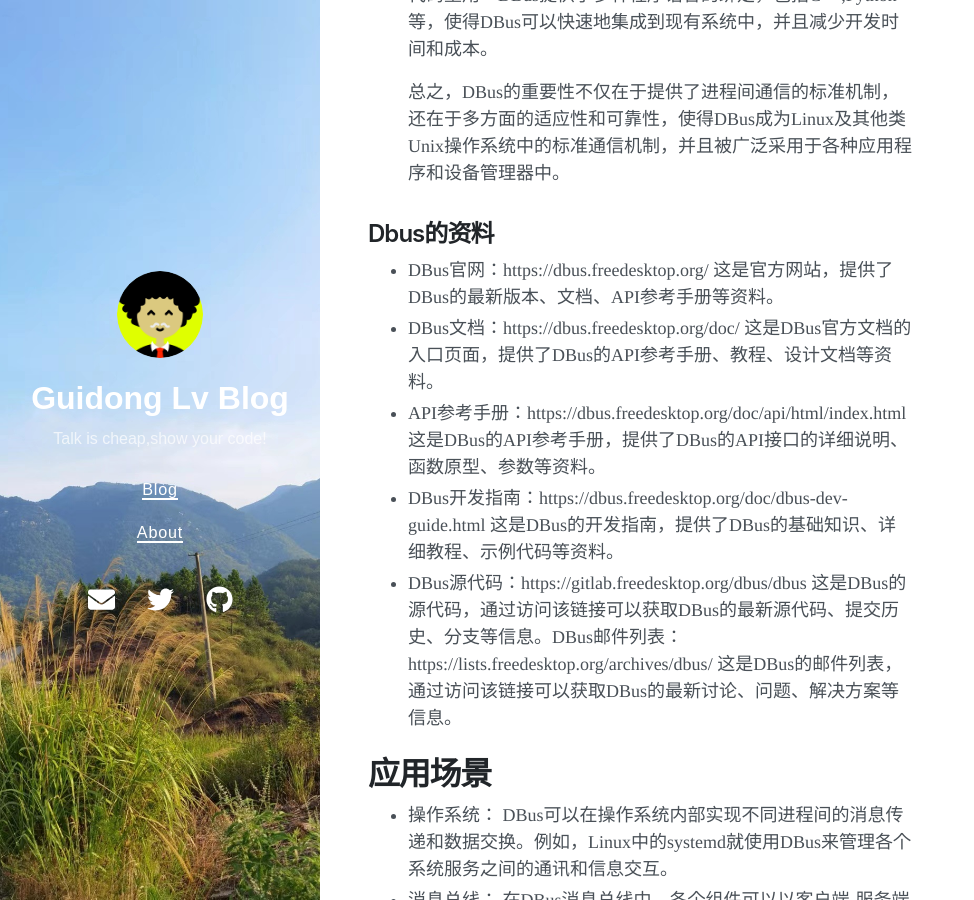
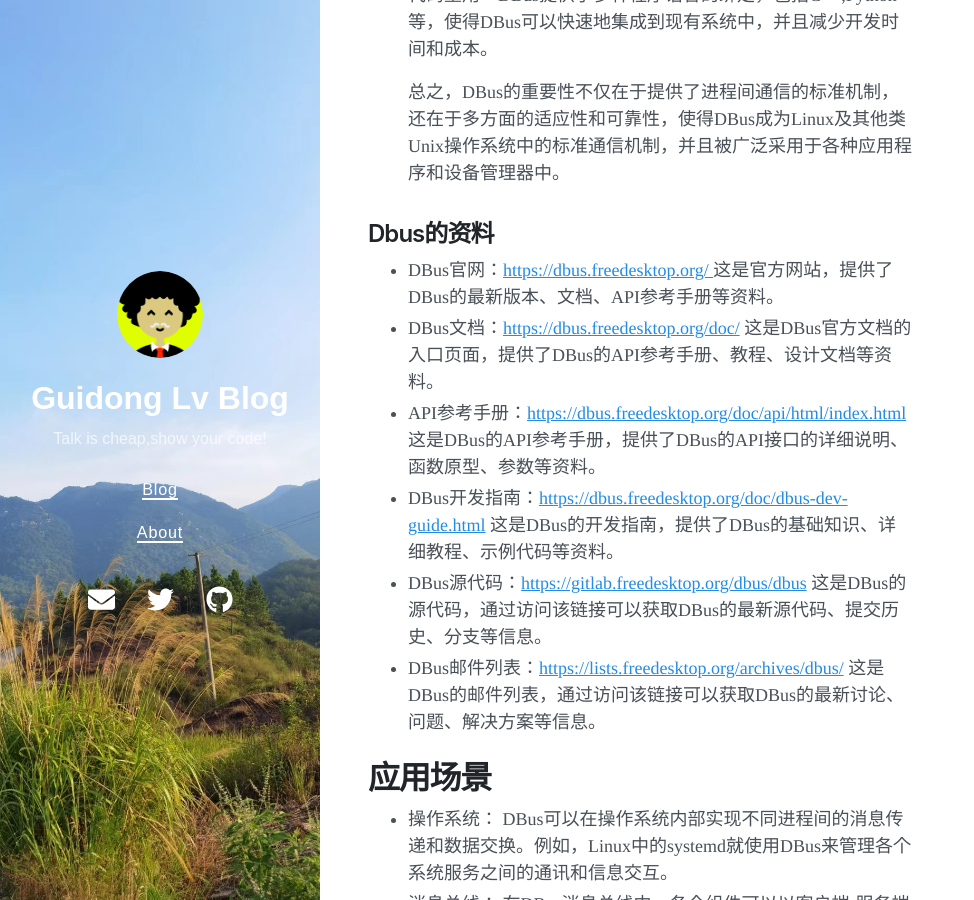
Before and after one commit to lvguidong/lvguidong.github.io, a Jekyll site: the page built from _posts/2023-03-10-dbus学习.md, in a window 1280 px wide and 900 px high, scrolled down 1305 px. Shown: the whole window, without its empty margins (0-974 px from the left). Built offline with Jekyll 4.4.1, drawn with Linux system fonts in a browser that asks for light colours; nearby versions of some CDN libraries; some of the changed lines change nothing that is shown.

Commit message:
Add blog dbus

```diff
--- a/_posts/2023-03-10-dbus学习.md
+++ b/_posts/2023-03-10-dbus学习.md
@@ -32,11 +32,12 @@ DBus最早是由Red Hat公司的开发人员在2002年-2003年之间创建的，
 
 
 ## Dbus的资料
-  * DBus官网：https://dbus.freedesktop.org/ 这是官方网站，提供了DBus的最新版本、文档、API参考手册等资料。
-  * DBus文档：https://dbus.freedesktop.org/doc/ 这是DBus官方文档的入口页面，提供了DBus的API参考手册、教程、设计文档等资料。
-  * API参考手册：https://dbus.freedesktop.org/doc/api/html/index.html 这是DBus的API参考手册，提供了DBus的API接口的详细说明、函数原型、参数等资料。
-  * DBus开发指南：https://dbus.freedesktop.org/doc/dbus-dev-guide.html 这是DBus的开发指南，提供了DBus的基础知识、详细教程、示例代码等资料。
-  * DBus源代码：https://gitlab.freedesktop.org/dbus/dbus 这是DBus的源代码，通过访问该链接可以获取DBus的最新源代码、提交历史、分支等信息。DBus邮件列表：https://lists.freedesktop.org/archives/dbus/ 这是DBus的邮件列表，通过访问该链接可以获取DBus的最新讨论、问题、解决方案等信息。
+  * DBus官网：[https://dbus.freedesktop.org/ ](https://dbus.freedesktop.org/)这是官方网站，提供了DBus的最新版本、文档、API参考手册等资料。
+  * DBus文档：[https://dbus.freedesktop.org/doc/](https://dbus.freedesktop.org/doc/) 这是DBus官方文档的入口页面，提供了DBus的API参考手册、教程、设计文档等资料。
+  * API参考手册：[https://dbus.freedesktop.org/doc/api/html/index.html](https://dbus.freedesktop.org/doc/api/html/index.html) 这是DBus的API参考手册，提供了DBus的API接口的详细说明、函数原型、参数等资料。
+  * DBus开发指南：[https://dbus.freedesktop.org/doc/dbus-dev-guide.html](https://dbus.freedesktop.org/doc/dbus-dev-guide.html) 这是DBus的开发指南，提供了DBus的基础知识、详细教程、示例代码等资料。
+  * DBus源代码：[https://gitlab.freedesktop.org/dbus/dbus](https://gitlab.freedesktop.org/dbus/dbus) 这是DBus的源代码，通过访问该链接可以获取DBus的最新源代码、提交历史、分支等信息。
+  * DBus邮件列表：[https://lists.freedesktop.org/archives/dbus/](https://lists.freedesktop.org/archives/dbus/) 这是DBus的邮件列表，通过访问该链接可以获取DBus的最新讨论、问题、解决方案等信息。
 
 
 
```
